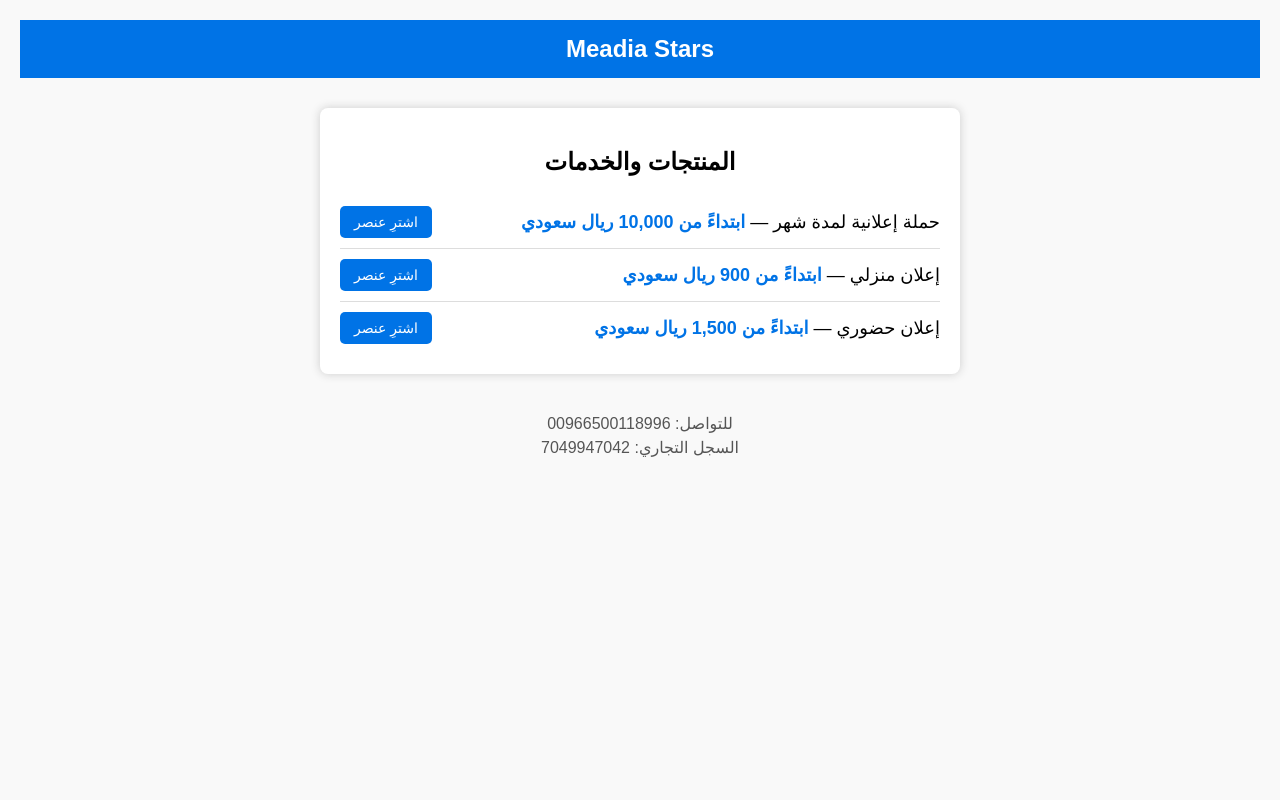
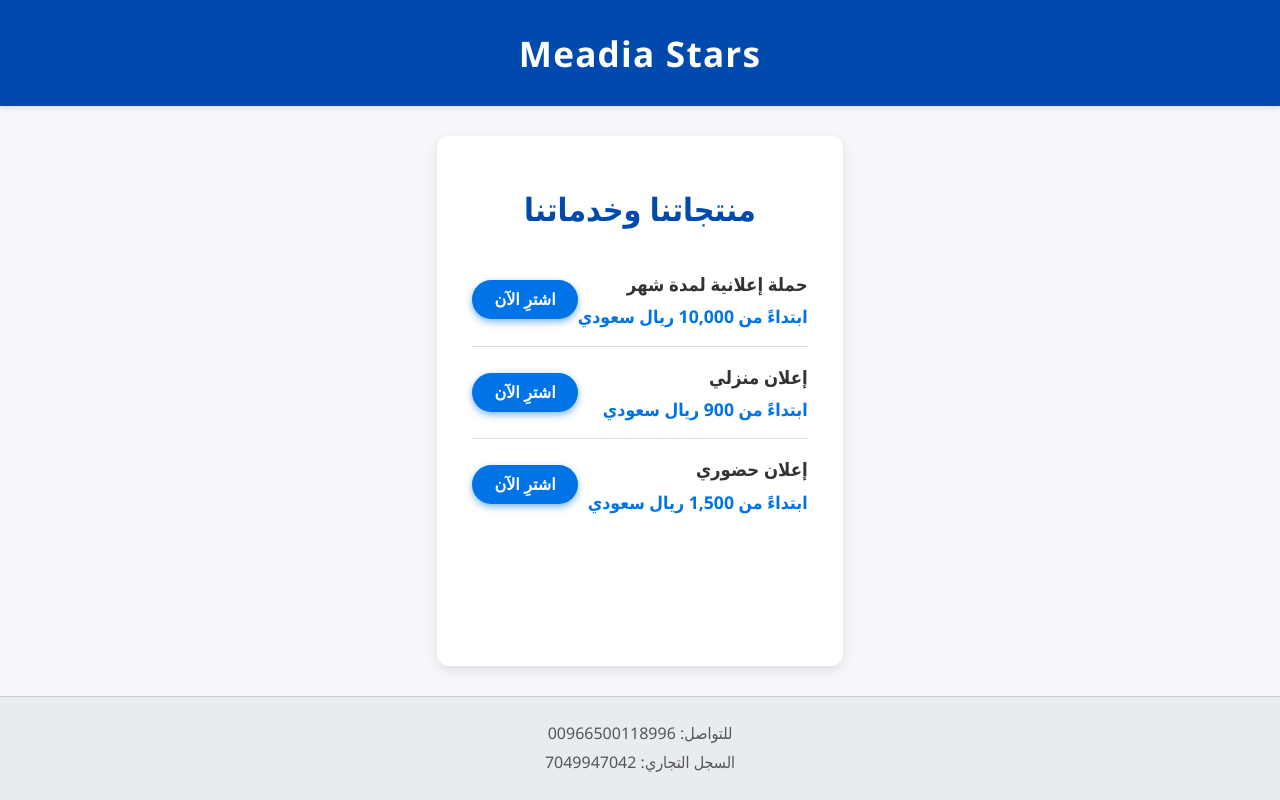
Before and after one commit to MediaStars/meadia-stars, a plain HTML site: page index.html in a window 1280 px wide. Drawn offline with Linux system fonts and the light colour scheme.

Commit message:
Update index.html

```diff
--- a/index.html
+++ b/index.html
@@ -1,110 +1,159 @@
 <!DOCTYPE html>
-<html lang="ar">
+<html lang="ar" dir="rtl">
 <head>
   <meta charset="UTF-8" />
   <meta name="viewport" content="width=device-width, initial-scale=1" />
-    <title>Meadia Stars</title>
+  <title>Meadia Stars - الصفحة الرئيسية</title>
   <style>
+    /* Reset بسيط */
+    * {
+      box-sizing: border-box;
+    }
     body {
-            font-family: Arial, sans-serif;
-            direction: rtl;
-            background-color: #f9f9f9;
-            margin: 0; padding: 20px;
+      margin: 0;
+      font-family: 'Segoe UI', Tahoma, Geneva, Verdana, sans-serif;
+      background: #f5f7fa;
+      color: #333;
+      line-height: 1.6;
+      min-height: 100vh;
+      display: flex;
+      flex-direction: column;
     }
     header {
-            background-color: #0073e6;
+      background-color: #004aad;
       color: white;
-            padding: 15px;
+      padding: 25px 15px;
       text-align: center;
-            font-size: 24px;
-            font-weight: bold;
-            margin-bottom: 30px;
+      font-size: 2.2rem;
+      font-weight: 700;
+      letter-spacing: 1.2px;
+      box-shadow: 0 2px 5px rgba(0,0,0,0.1);
     }
-        section.products {
-            max-width: 600px;
-            margin: auto;
+    main {
+      flex: 1;
+      max-width: 700px;
+      margin: 30px auto;
       background: white;
-            padding: 20px;
-            border-radius: 8px;
-            box-shadow: 0 0 10px #ccc;
+      border-radius: 12px;
+      padding: 25px 35px;
+      box-shadow: 0 4px 12px rgba(0, 0, 0, 0.1);
     }
-        section.products h2 {
+    h1, h2 {
+      margin-bottom: 20px;
+      color: #004aad;
+      font-weight: 700;
       text-align: center;
-            margin-bottom: 20px;
     }
     .product {
-            border-bottom: 1px solid #ddd;
-            padding: 10px 0;
-            font-size: 18px;
       display: flex;
       justify-content: space-between;
       align-items: center;
+      padding: 15px 0;
+      border-bottom: 1px solid #ddd;
+      font-size: 1.15rem;
     }
     .product:last-child {
       border-bottom: none;
     }
-        .price {
+    .product-info {
+      display: flex;
+      flex-direction: column;
+    }
+    .product-name {
+      font-weight: 600;
+      margin-bottom: 4px;
+    }
+    .product-price {
       color: #0073e6;
-            font-weight: bold;
-            margin-left: 10px;
+      font-weight: 700;
+      font-size: 1.1rem;
     }
-        button.buy-btn {
+    .buy-btn {
       background-color: #0073e6;
       color: white;
       border: none;
-            padding: 8px 14px;
+      padding: 10px 22px;
+      border-radius: 25px;
       cursor: pointer;
-            border-radius: 5px;
-            font-size: 14px;
+      font-weight: 600;
+      font-size: 1rem;
       transition: background-color 0.3s ease;
+      box-shadow: 0 3px 7px rgba(0,115,230,0.5);
+      user-select: none;
     }
-        button.buy-btn:hover {
+    .buy-btn:hover {
       background-color: #005bb5;
+      box-shadow: 0 5px 12px rgba(0,91,181,0.6);
     }
     footer {
-            margin-top: 40px;
+      background: #e9ecef;
+      padding: 20px 15px;
       text-align: center;
       color: #555;
-            font-size: 16px;
+      font-size: 1rem;
+      font-weight: 500;
+      border-top: 1px solid #ccc;
+      margin-top: auto;
     }
-        footer .contact, footer .registration {
-            margin: 5px 0;
+    footer div {
+      margin: 4px 0;
+    }
+    /* Responsive */
+    @media (max-width: 480px) {
+      main {
+        padding: 20px;
+        margin: 20px 15px;
+      }
+      .product {
+        flex-direction: column;
+        align-items: flex-start;
+      }
+      .buy-btn {
+        margin-top: 12px;
+        width: 100%;
+        padding: 12px 0;
+      }
     }
   </style>
 </head>
 <body>
   <header>Meadia Stars</header>
+  <main>
+    <h1>منتجاتنا وخدماتنا</h1>
 
-    <section class="products">
-        <h2>المنتجات والخدمات</h2>
     <div class="product">
-            <div>
-                حملة إعلانية لمدة شهر — <span class="price">ابتداءً من 10,000 ريال سعودي</span>
+      <div class="product-info">
+        <div class="product-name">حملة إعلانية لمدة شهر</div>
+        <div class="product-price">ابتداءً من 10,000 ريال سعودي</div>
       </div>
-            <button class="buy-btn" onclick="goToPayment('حملة إعلانية لمدة شهر', 10000)">اشترِ عنصر</button>
+      <button class="buy-btn" onclick="goToPayment('حملة إعلانية لمدة شهر', 10000)">اشترِ الآن</button>
     </div>
+
     <div class="product">
-            <div>
-                إعلان منزلي — <span class="price">ابتداءً من 900 ريال سعودي</span>
+      <div class="product-info">
+        <div class="product-name">إعلان منزلي</div>
+        <div class="product-price">ابتداءً من 900 ريال سعودي</div>
       </div>
-            <button class="buy-btn" onclick="goToPayment('إعلان منزلي', 900)">اشترِ عنصر</button>
+      <button class="buy-btn" onclick="goToPayment('إعلان منزلي', 900)">اشترِ الآن</button>
     </div>
+
     <div class="product">
-            <div>
-                إعلان حضوري — <span class="price">ابتداءً من 1,500 ريال سعودي</span>
+      <div class="product-info">
+        <div class="product-name">إعلان حضوري</div>
+        <div class="product-price">ابتداءً من 1,500 ريال سعودي</div>
       </div>
-            <button class="buy-btn" onclick="goToPayment('إعلان حضوري', 1500)">اشترِ عنصر</button>
+      <button class="buy-btn" onclick="goToPayment('إعلان حضوري', 1500)">اشترِ الآن</button>
     </div>
-    </section>
+
+  </main>
 
   <footer>
-        <div class="contact">للتواصل: 00966500118996</div>
-        <div class="registration">السجل التجاري: 7049947042</div>
+    <div>للتواصل: 00966500118996</div>
+    <div>السجل التجاري: 7049947042</div>
   </footer>
 
   <script>
     function goToPayment(productName, productPrice) {
-            // نرسل اسم المنتج والسعر للصفحة الثانية عبر URL parameters
       const url = `payment.html?name=${encodeURIComponent(productName)}&price=${encodeURIComponent(productPrice)}`;
       window.location.href = url;
     }
```
Lines whose indentation alone changed are shown as unchanged.
